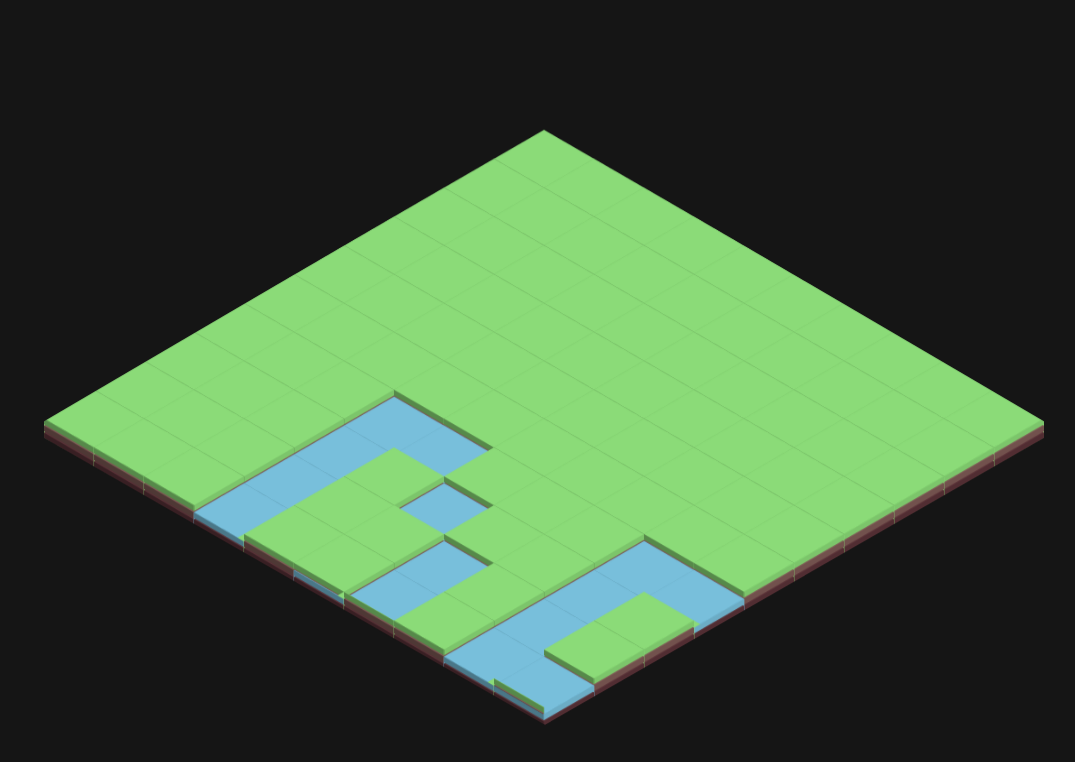
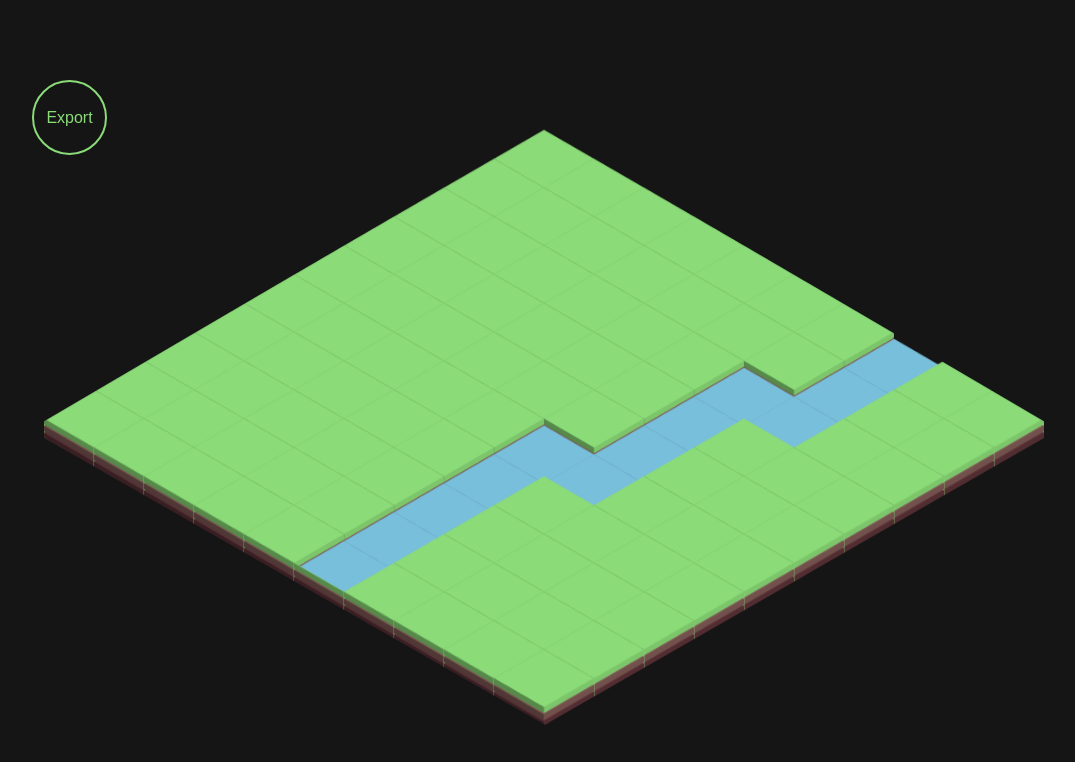
Before and after one commit to jdrub/world-simulator, a React (Create React App) app: page / in a window 1280 px wide. Shown: the top 762 px of the page, without its empty margins (96-1171 px from the left). Built offline with nearby package versions, Linux system fonts and the light colour scheme.

Commit message:
add export map button, move fullTileMap control to container

```diff
--- /dev/null
+++ b/src/components/Button.js
@@ -0,0 +1,52 @@
+import styled from 'styled-components';
+
+const bgColor = '#0069ed';
+const grassGreen = '#8bdb78';
+
+export default styled.button`
+    width: 75px;
+    height: 75px;
+
+    position: absolute;
+    top: 10%;
+    left: 10%;
+    margin: 0;
+    padding: 0;
+
+    background: ${bgColor};
+
+    text-decoration: none;
+    text-align: center;
+    -webkit-appearance: none;
+    -moz-appearance: none;
+
+    color: ${grassGreen};
+    font-family: sans-serif;
+    font-size: 1rem;
+    text-align: center;
+
+    cursor: pointer;
+
+    border: none;
+    border-width: 2px;
+    border-color: ${grassGreen};
+    border-style: solid;
+    background: transparent;
+    border-radius: 50%;
+
+    :hover,
+    :focus {
+        background: #8bdb78;
+        color: #151515;
+    }
+
+    :focus {
+        outline: 1px solid #fff;
+        outline-offset: -4px;
+    }
+
+    transition: transform 150ms ease;
+    :active {
+        transform: scale(0.99);
+    }
+`;
--- /dev/null
+++ b/src/components/CssReset.js
@@ -0,0 +1,52 @@
+import styled, { createGlobalStyle } from 'styled-components';
+/* http://meyerweb.com/eric/tools/css/reset/
+   v2.0 | 20110126
+   License: none (public domain)
+*/
+
+export default createGlobalStyle`
+    html, body, div, span, applet, object, iframe,
+    h1, h2, h3, h4, h5, h6, p, blockquote, pre,
+    a, abbr, acronym, address, big, cite, code,
+    del, dfn, em, img, ins, kbd, q, s, samp,
+    small, strike, strong, sub, sup, tt, var,
+    b, u, i, center,
+    dl, dt, dd, ol, ul, li,
+    fieldset, form, label, legend,
+    table, caption, tbody, tfoot, thead, tr, th, td,
+    article, aside, canvas, details, embed,
+    figure, figcaption, footer, header, hgroup,
+    menu, nav, output, ruby, section, summary,
+    time, mark, audio, video {
+        margin: 0;
+        padding: 0;
+        border: 0;
+        font-size: 100%;
+        font: inherit;
+        vertical-align: baseline;
+    }
+    /* HTML5 display-role reset for older browsers */
+    article, aside, details, figcaption, figure,
+    footer, header, hgroup, menu, nav, section {
+        display: block;
+    }
+    body {
+        line-height: 1;
+    }
+    ol, ul {
+        list-style: none;
+    }
+    blockquote, q {
+        quotes: none;
+    }
+    blockquote:before, blockquote:after,
+    q:before, q:after {
+        content: '';
+        content: none;
+    }
+    table {
+        border-collapse: collapse;
+        border-spacing: 0;
+    }
+
+`
--- a/src/components/WorldMap/WorldMapContainer.js
+++ b/src/components/WorldMap/WorldMapContainer.js
@@ -2,7 +2,12 @@ import React, { useEffect, useRef } from 'react';
 import styled, { createGlobalStyle } from 'styled-components';
 import { atom, useRecoilState } from 'recoil'
 
+import waterLocations from './waterLocations';
+import CssReset from '../CssReset';
 import WorldMapView from './WorldMapView';
+import Button from '../Button';
+import { TILE_TYPES } from '../Tile';
+
 import {
     INTERVAL_MS,
     START_COL,
@@ -13,6 +18,8 @@ import {
     TILE_Z_HEIGHT_PX,
     VISIBLE_HEIGHT_TILES,
     VISIBLE_WIDTH_TILES,
+    BOARD_WIDTH_TILES,
+    BOARD_HEIGHT_TILES,
 } from '../../constants';
 
 const positionState = atom({
@@ -20,7 +27,26 @@ const positionState = atom({
     default: { row: START_ROW, col: START_COL },
 });
 
+const tileMapState = atom({
+    key: 'tileMapState',
+    default: buildFullTileMap(),
+});
+
+function buildFullTileMap() {
+    const tileArr = [[]];
+
+    for(let i = 0; i < BOARD_HEIGHT_TILES; i++) {
+        tileArr[i] = [];
+        for(let j = 0; j < BOARD_WIDTH_TILES; j++) {
+            waterLocations.find(([row, col]) => row === i && col === j) ? tileArr[i][j] = TILE_TYPES.WATER : tileArr[i][j] = TILE_TYPES.GRASS;
+        }
+    }
+
+    return tileArr;
+}
+
 export default function Landscape() {
+    const [fullTileMap, setFullTileMap] = useRecoilState(tileMapState);
     const [position, _setPosition] = useRecoilState(positionState);
 
     const positionRef = useRef(position);
@@ -136,13 +162,45 @@ export default function Landscape() {
         };
     }, []);
 
+    const handleUpdateTile = ({ row, col, tileType }) => {
+        const newFullTileMap = [];
+        for(let i = 0; i < fullTileMap.length; i++) {
+            newFullTileMap[i] = [...fullTileMap[i]];
+        }
+
+        newFullTileMap[row][col] = tileType;
+        setFullTileMap(newFullTileMap);
+    }
+
+    const handleExportClick = () => {
+        // console.log(JSON.stringify(fullTileMap));
+        // get water locations
+        const waterLocations = [];
+        for(let row = 0; row < fullTileMap.length; row++) {
+            for(let col = 0; col < fullTileMap[0].length; col++) {
+                if (fullTileMap[row][col] === TILE_TYPES.WATER) {
+                    waterLocations.push([row, col]);
+                }
+            }
+        }
+
+        console.log(JSON.stringify(waterLocations));
+    }
+
     return(
-        <Background>
-            <Wrapper>
-                <WorldMapView position={positionRef.current} />
-            </Wrapper>
-            <HideBodyOverflow />
-        </Background>
+        <>
+            <CssReset />
+            <Background>
+                <Button onClick={() => handleExportClick()}>Export</Button>
+                <Wrapper>
+                    <WorldMapView
+                        position={positionRef.current}
+                        fullTileMap={fullTileMap}
+                        updateTile={(params) => handleUpdateTile(params)} />
+                </Wrapper>
+                <HideBodyOverflow />
+            </Background>
+        </>
     );
 }
 
--- a/src/components/WorldMap/WorldMapView.js
+++ b/src/components/WorldMap/WorldMapView.js
@@ -1,6 +1,5 @@
 import React, { useMemo } from 'react';
 import { atom, useRecoilState } from 'recoil';
-import { DRBN } from './specialWaterLocations';
 import styled from 'styled-components';
 
 import Tile, { TILE_TYPES } from '../Tile';
@@ -13,32 +12,12 @@ import {
     VISIBLE_WIDTH_TILES,
 } from '../../constants';
 
-const tileMapState = atom({
-    key: 'tileMapState',
-    default: buildFullTileMap(),
-});
+
 
 const getEdgeTileType = ({ tileType, isRightEdge, isCornerEdge }) => {
     return tileType === TILE_TYPES.WATER
         ? isRightEdge ? TILE_TYPES.WATER_RIGHT_EDGE : isCornerEdge ? TILE_TYPES.WATER_CORNER_EDGE : TILE_TYPES.WATER_LEFT_EDGE
         : isRightEdge ? TILE_TYPES.GRASS_RIGHT_EDGE : isCornerEdge ? TILE_TYPES.GRASS_CORNER_EDGE : TILE_TYPES.GRASS_LEFT_EDGE;
-}
-
-function buildFullTileMap() {
-    const tileArr = [[]];
-
-    const waterLocations = [
-        // [1,1 + 10],[1,2 + 10],[5,3 + 10],[6,4 + 10],[0,6],[3,7 + 10],[5,8 + 10],[2,1 + 10],[2,2 + 10],[6,3 + 10],[7,4 + 10],[1,6 + 10],[4,7 + 10],[6,8 + 10],[8,4 + 10],[2,6 + 10],[5,7 + 10],[4,6 + 10],[7,7 + 10],[3,6 + 10],[6,7 + 10],[8,7 + 10]
-    ].concat(DRBN).map(([row, col]) => [row + 10, col]);
-
-    for(let i = 0; i < BOARD_HEIGHT_TILES; i++) {
-        tileArr[i] = [];
-        for(let j = 0; j < BOARD_WIDTH_TILES; j++) {
-            waterLocations.find(([row, col]) => row === i && col === j) ? tileArr[i][j] = TILE_TYPES.WATER : tileArr[i][j] = TILE_TYPES.GRASS;
-        }
-    }
-
-    return tileArr;
 }
 
 const buildEdgeTileMask = (visibleTileArr) => {
@@ -120,20 +99,12 @@ const getAbsolutePosition = ({ visibleRow, visibleCol, position }) => {
     return ({ row: topBound + visibleRow, col: leftBound + visibleCol });
 }
 
-const handleClick = ({ tileType, visibleRow, visibleCol, setFullTileMap, position, fullTileMap }) => {
+const handleClick = ({ tileType, visibleRow, visibleCol, updateTile, position, fullTileMap }) => {
     const absolutePosition = getAbsolutePosition({ visibleRow, visibleCol, position });
-    const newFullTileMap = [];
-    for(let i = 0; i < fullTileMap.length; i++) {
-        newFullTileMap[i] = [...fullTileMap[i]];
-    }
-
-    newFullTileMap[absolutePosition.row][absolutePosition.col] = tileType;
-    setFullTileMap(newFullTileMap);
+    updateTile({ row: absolutePosition.row, col: absolutePosition.col, tileType });
 }
 
-const WorldMapView = ({ position }) => {
-    const [fullTileMap, setFullTileMap] = useRecoilState(tileMapState);
-
+const WorldMapView = ({ position, fullTileMap, updateTile }) => {
     const visibleTileArr = buildVisibleTileMap({ fullTileMap, position });
 
     const tileArrWithOffsets = visibleTileArr.map((row, rowIdx) => {
@@ -145,7 +116,7 @@ const WorldMapView = ({ position }) => {
                 xOffsetPx={xOffsetPx}
                 yOffsetPx={yOffsetPx}
                 key={rowIdx*BOARD_HEIGHT_TILES + colIdx}
-                onClick={(tileType) => handleClick({ tileType, visibleRow: rowIdx, visibleCol: colIdx, setFullTileMap, position, fullTileMap })}
+                onClick={(tileType) => handleClick({ tileType, visibleRow: rowIdx, visibleCol: colIdx, updateTile, position, fullTileMap })}
                 />
         })
     });
--- a/src/components/WorldMap/specialWaterLocations.js
+++ /dev/null
@@ -1 +0,0 @@
-export const DRBN = [[5,3],[5,4],[5,8],[5,9],[5,10],[5,13],[5,14],[5,15],[5,18],[5,21],[6,3],[6,5],[6,8],[6,11],[6,13],[6,16],[6,18],[6,19],[6,21],[7,3],[7,6],[7,8],[7,11],[7,13],[7,15],[7,18],[7,19],[7,21],[8,3],[8,6],[8,8],[8,9],[8,10],[8,13],[8,14],[8,15],[8,18],[8,20],[8,21],[9,3],[9,5],[9,8],[9,10],[9,13],[9,16],[9,18],[9,20],[9,21],[10,3],[10,4],[10,8],[10,11],[10,13],[10,14],[10,15],[10,18],[10,21]];
--- a/src/constants.js
+++ b/src/constants.js
@@ -1,12 +1,12 @@
-export const BOARD_WIDTH_TILES = 60;
-export const BOARD_HEIGHT_TILES = 60;
+export const BOARD_WIDTH_TILES = 300;
+export const BOARD_HEIGHT_TILES = 300;
 export const VISIBLE_WIDTH_TILES = 10;
 export const VISIBLE_HEIGHT_TILES = 10;
 export const MOVEMENT_SPEED_FACTOR = 1;
 export const TILE_MOVEMENT_STEP = 0.05;
 export const INTERVAL_MS = 12;
-export const START_ROW = 14;
-export const START_COL = 5;
+export const START_ROW = 150;
+export const START_COL = 150;
 
 const TILE_GROWTH_FACTOR = 1;
 export const TILE_WIDTH_PX = 100 * TILE_GROWTH_FACTOR;
```
Also changed, not shown: src/components/WorldMap/waterLocations.js (added, +3 -0 lines).
